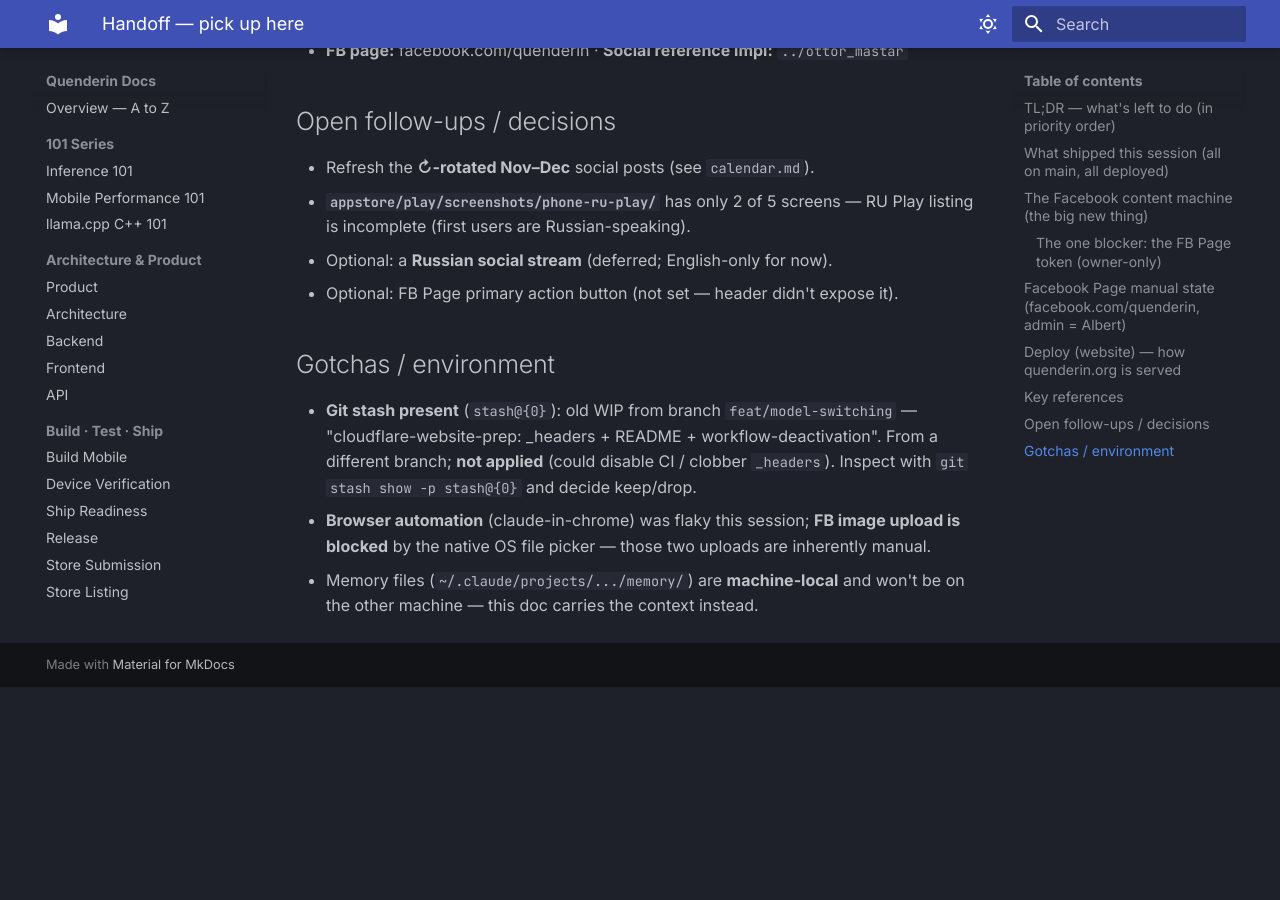
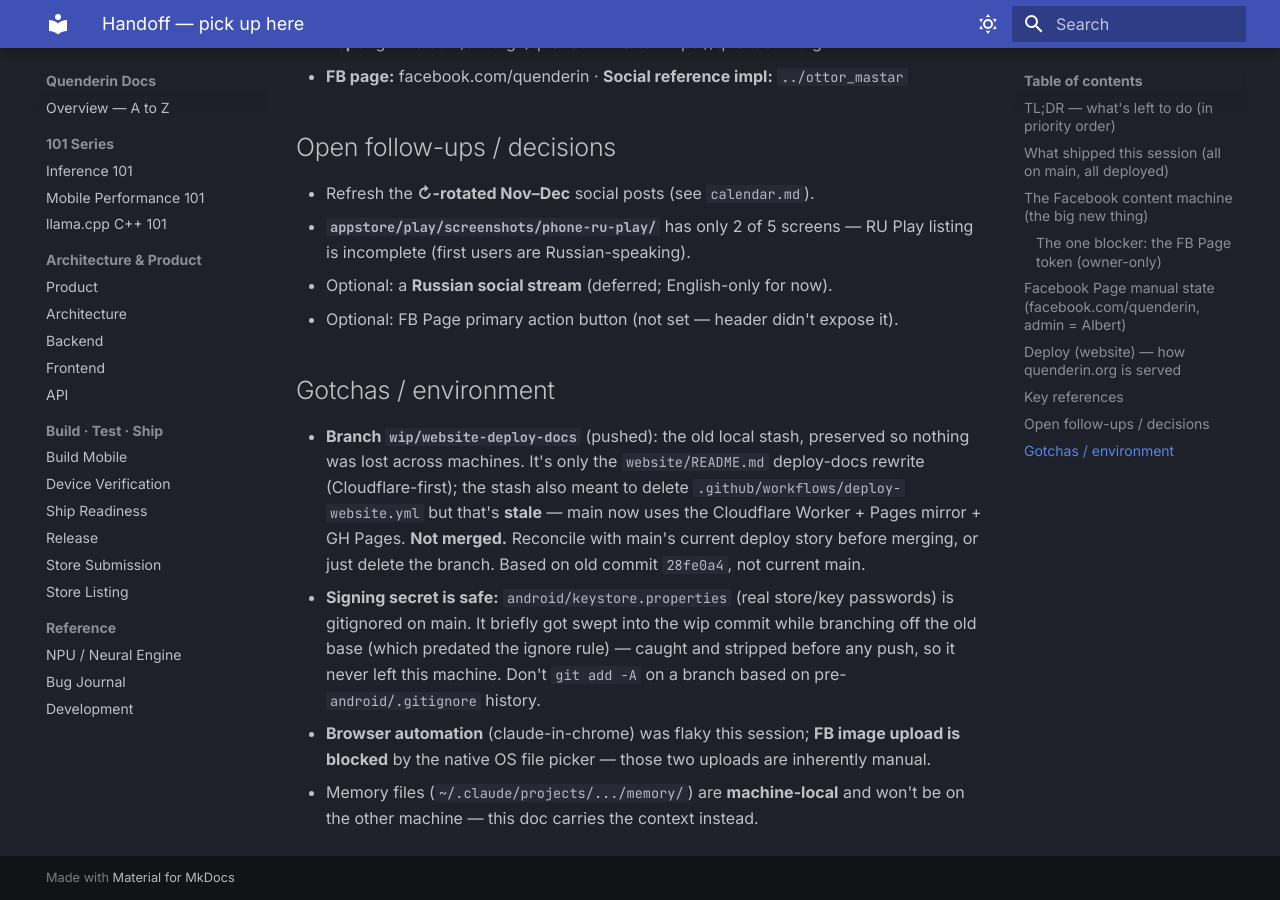
Before and after one commit to alikatgh/quenderin, an MkDocs documentation site: the page built from docs/HANDOFF.md, in a window 1280 px wide and 900 px high, scrolled down 3351 px. Built offline with MkDocs 1.6.1 and Material for MkDocs 9.7.7, drawn with Linux system fonts in a browser that asks for light colours; before the commit the page ends 4038 px from its top, so only the background shows below that; some of the changed text lies outside the part shown.

Commit message:
docs: handoff — stash now preserved as wip/website-deploy-docs branch
Co-Authored-By: Claude Opus 4.8 <noreply@anthropic.com>

```diff
--- a/docs/HANDOFF.md
+++ b/docs/HANDOFF.md
@@ -14,7 +14,8 @@ file is the source of truth for cross-machine context.)_
    file picker that browser automation can't drive). Files are ready:
    - Cover → `website/assets/social/feature-graphic-1024x500.png`
    - Profile → `brand/icon-square-1024.png` (the elf-art brand mark)
-3. **Decide on the git stash** (see Gotchas) — old WIP from another branch.
+3. **Review branch `wip/website-deploy-docs`** (see Gotchas) — preserved old WIP;
+   decide whether to keep, reconcile, or delete it.
 4. **Later:** refresh the ↻-rotated Nov–Dec social posts; finish the RU Play
    screenshots; optionally add a Russian social stream.
 
@@ -125,10 +126,18 @@ gh workflow run "Deploy website"                                         # GH Pa
 
 ## Gotchas / environment
 
-- **Git stash present** (`stash@{0}`): old WIP from branch `feat/model-switching`
-  — "cloudflare-website-prep: _headers + README + workflow-deactivation". From a
-  different branch; **not applied** (could disable CI / clobber `_headers`).
-  Inspect with `git stash show -p stash@{0}` and decide keep/drop.
+- **Branch `wip/website-deploy-docs`** (pushed): the old local stash, preserved so
+  nothing was lost across machines. It's only the `website/README.md` deploy-docs
+  rewrite (Cloudflare-first); the stash also meant to delete
+  `.github/workflows/deploy-website.yml` but that's **stale** — main now uses the
+  Cloudflare Worker + Pages mirror + GH Pages. **Not merged.** Reconcile with
+  main's current deploy story before merging, or just delete the branch. Based on
+  old commit `28fe0a4`, not current main.
+- **Signing secret is safe:** `android/keystore.properties` (real store/key
+  passwords) is gitignored on main. It briefly got swept into the wip commit while
+  branching off the old base (which predated the ignore rule) — caught and stripped
+  before any push, so it never left this machine. Don't `git add -A` on a branch
+  based on pre-`android/.gitignore` history.
 - **Browser automation** (claude-in-chrome) was flaky this session; **FB image
   upload is blocked** by the native OS file picker — those two uploads are
   inherently manual.
```
